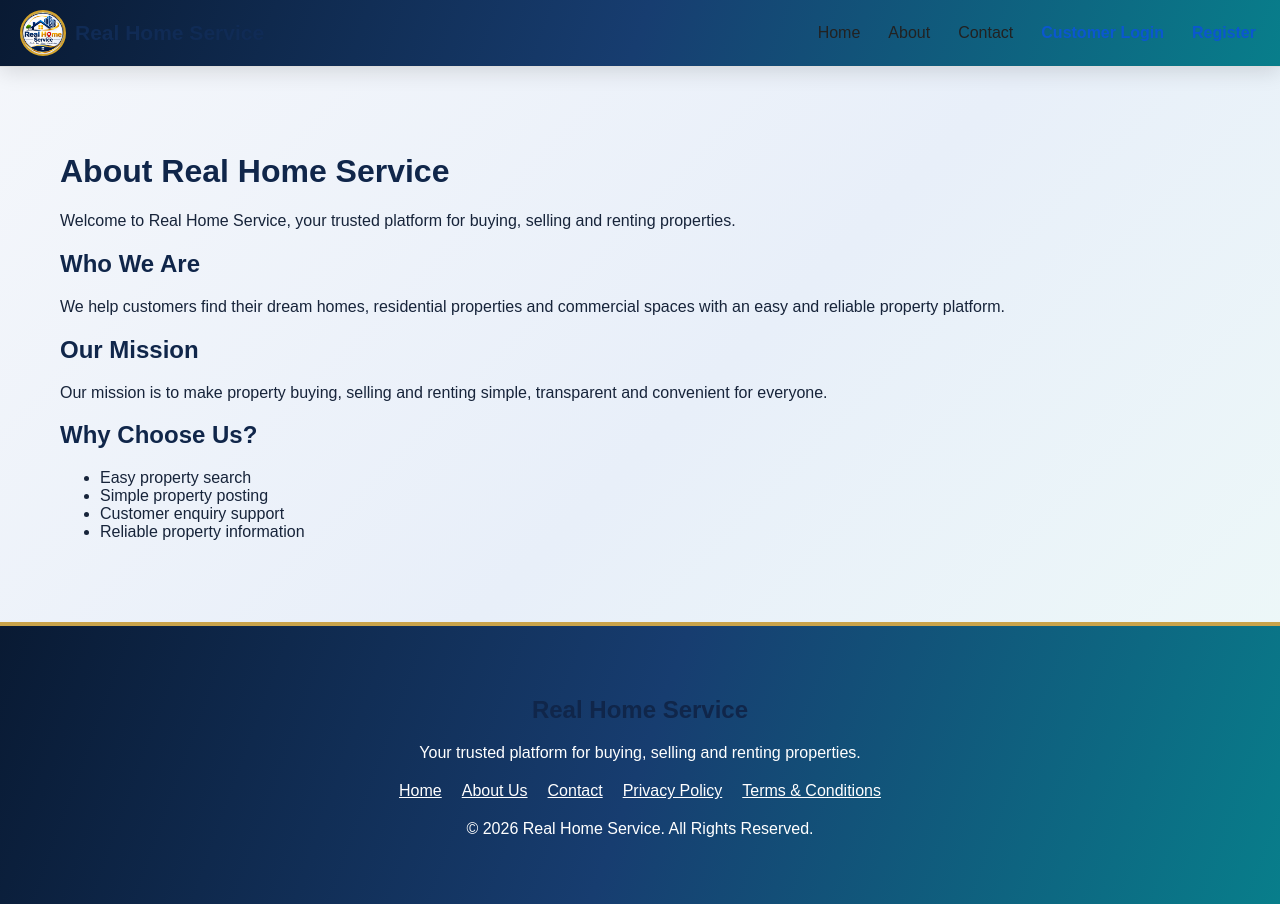
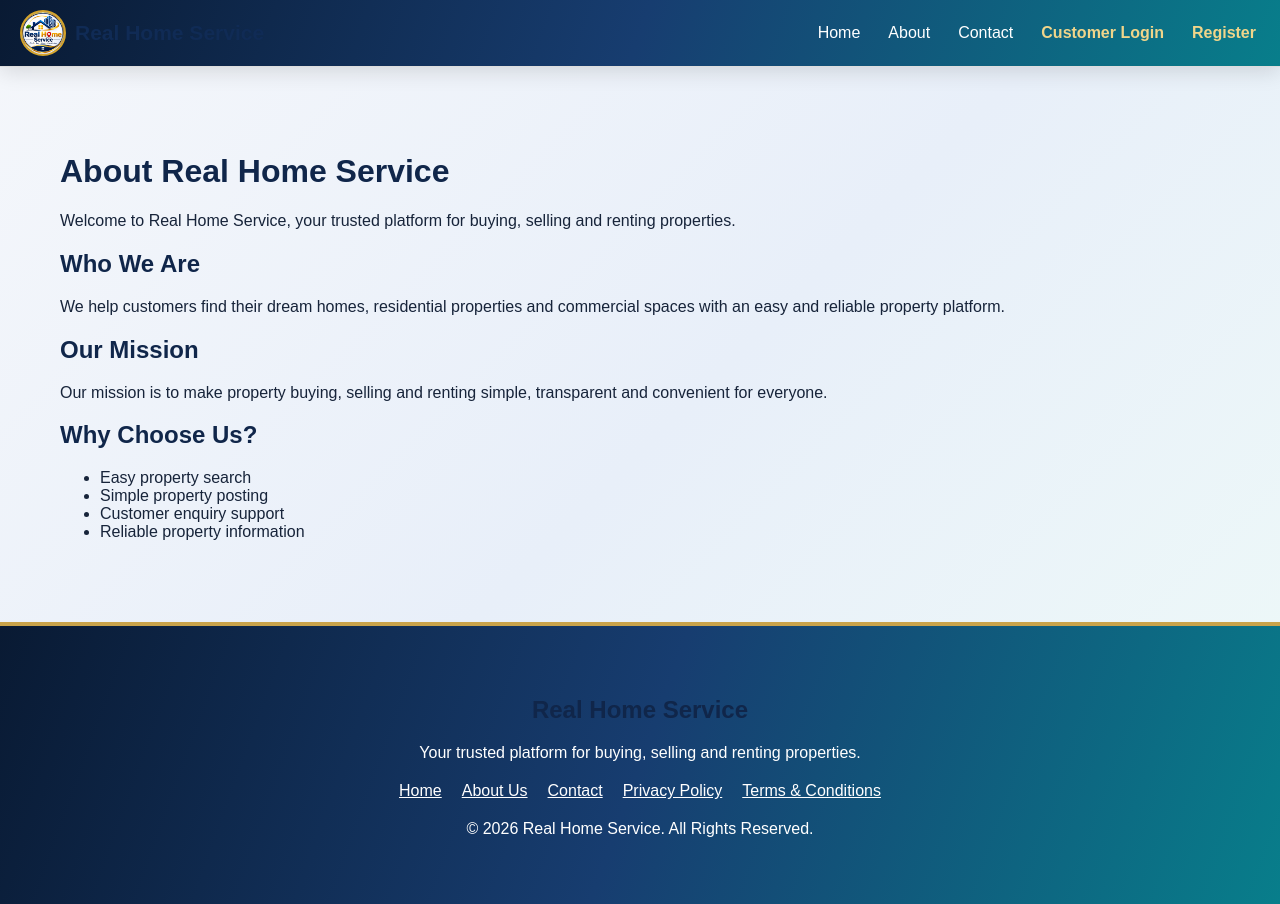
Before and after one commit to anily9536-rgb/hinreal-home-service, a Next.js app: page /about in a window 1280 px wide. Built offline with nearby package versions, Linux system fonts and the light colour scheme; no server answers.

Commit message:
Change header link colors to improve visibility

```diff
--- a/components/Header.tsx
+++ b/components/Header.tsx
@@ -37,7 +37,7 @@ useEffect(() => {
   }
 
   const linkStyle = {
-    color: "#222",
+    color: "#ffffff",
     textDecoration: "none",
     fontSize: "16px",
     fontWeight: 500,
@@ -46,7 +46,7 @@ useEffect(() => {
 
   const customerLinkStyle = {
     ...linkStyle,
-    color: "#0b57d0",
+    color: "#f0d58a",
     fontWeight: "bold" as const,
   };
 
```
